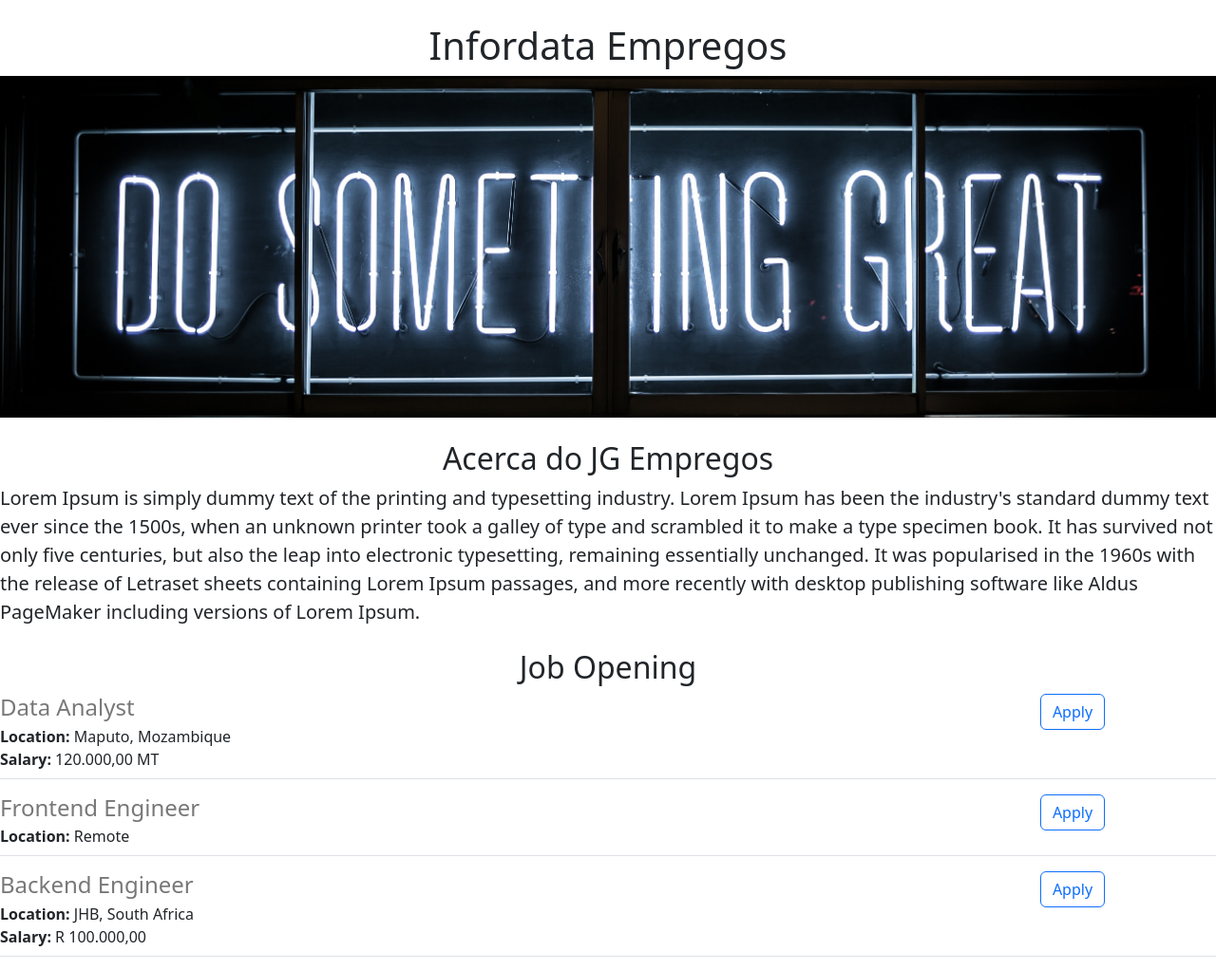
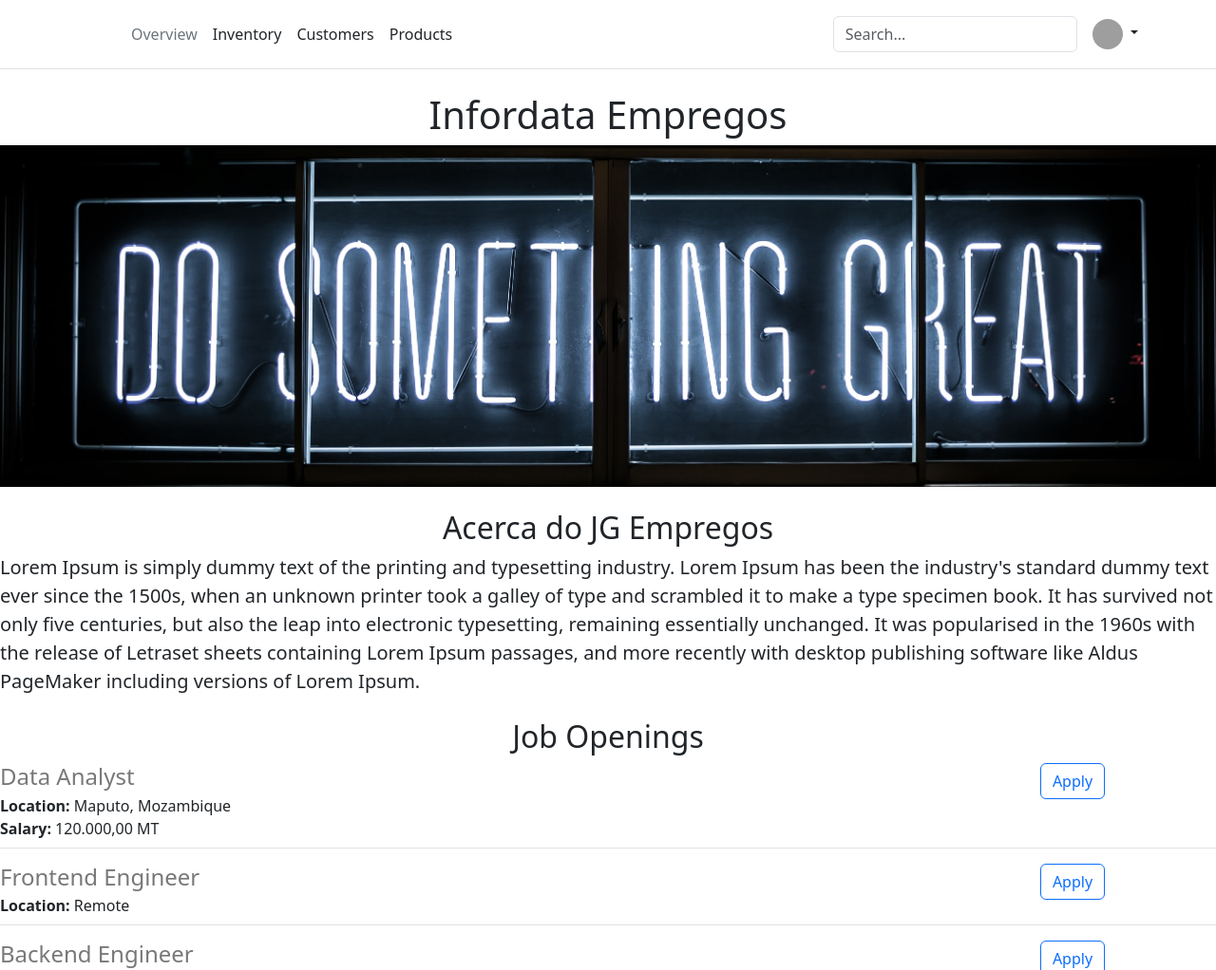
Before and after one commit to jgemo/justino-gemo-website-v2, a Flask app: page / in a window 1280 px wide. Shown: the top 1022 px of the page at 95% size. Run offline with Flask 2, Linux system fonts and the light colour scheme; grey boxes are pictures that could not be loaded.

Commit message:
Navbar added

```diff
--- a/templates/home.html
+++ b/templates/home.html
@@ -14,12 +14,13 @@
     </style>
   </head>
    <body>
+     {% include 'nav.html' %}
       <div id="container">
       <h1 class="text-center mt-2 mt-4">{{company_name}} Empregos</h1>
     <img class="img-fluid" id="banner" src="https://justino-gemo-website-1.jgemo.repl.co/static/banner.jpeg" height="320">
     <h2 class="text-center mt-2 mt-4">Acerca do JG Empregos</h2>
     <p class="lead">Lorem Ipsum is simply dummy text of the printing and typesetting industry. Lorem Ipsum has been the industry's standard dummy text ever since the 1500s, when an unknown printer took a galley of type and scrambled it to make a type specimen book. It has survived not only five centuries, but also the leap into electronic typesetting, remaining essentially unchanged. It was popularised in the 1960s with the release of Letraset sheets containing Lorem Ipsum passages, and more recently with desktop publishing software like Aldus PageMaker including versions of Lorem Ipsum.</p>
-    <h2 class="text-center mt-2 mt-4">Job Opening</h2>
+    <h2 class="text-center mt-2 mt-4">Job Openings</h2>
     <div>
       {% for job in jobs %}
         {% include 'jobitem.html' %}
--- /dev/null
+++ b/templates/nav.html
@@ -0,0 +1,33 @@
+<header class="p-3 mb-3 border-bottom">
+    <div class="container">
+      <div class="d-flex flex-wrap align-items-center justify-content-center justify-content-lg-start">
+        <a href="/" class="d-flex align-items-center mb-2 mb-lg-0 text-dark text-decoration-none">
+          <svg class="bi me-2" width="40" height="32" role="img" aria-label="Bootstrap"><use xlink:href="#bootstrap"/></svg>
+        </a>
+
+        <ul class="nav col-12 col-lg-auto me-lg-auto mb-2 justify-content-center mb-md-0">
+          <li><a href="#" class="nav-link px-2 link-secondary">Overview</a></li>
+          <li><a href="#" class="nav-link px-2 link-dark">Inventory</a></li>
+          <li><a href="#" class="nav-link px-2 link-dark">Customers</a></li>
+          <li><a href="#" class="nav-link px-2 link-dark">Products</a></li>
+        </ul>
+
+        <form class="col-12 col-lg-auto mb-3 mb-lg-0 me-lg-3" role="search">
+          <input type="search" class="form-control" placeholder="Search..." aria-label="Search">
+        </form>
+
+        <div class="dropdown text-end">
+          <a href="#" class="d-block link-dark text-decoration-none dropdown-toggle" data-bs-toggle="dropdown" aria-expanded="false">
+            <img src="https://github.com/mdo.png" alt="mdo" width="32" height="32" class="rounded-circle">
+          </a>
+          <ul class="dropdown-menu text-small">
+            <li><a class="dropdown-item" href="#">New project...</a></li>
+            <li><a class="dropdown-item" href="#">Settings</a></li>
+            <li><a class="dropdown-item" href="#">Profile</a></li>
+            <li><hr class="dropdown-divider"></li>
+            <li><a class="dropdown-item" href="#">Sign out</a></li>
+          </ul>
+        </div>
+      </div>
+    </div>
+  </header>
```
